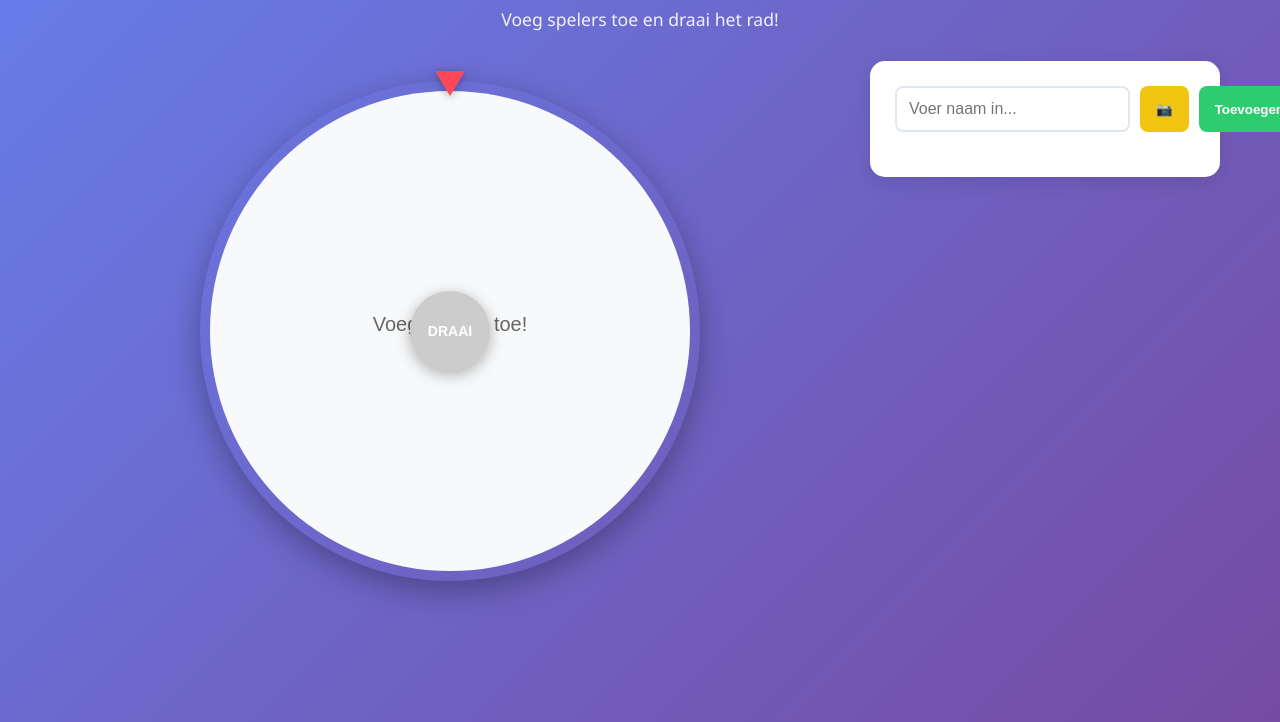
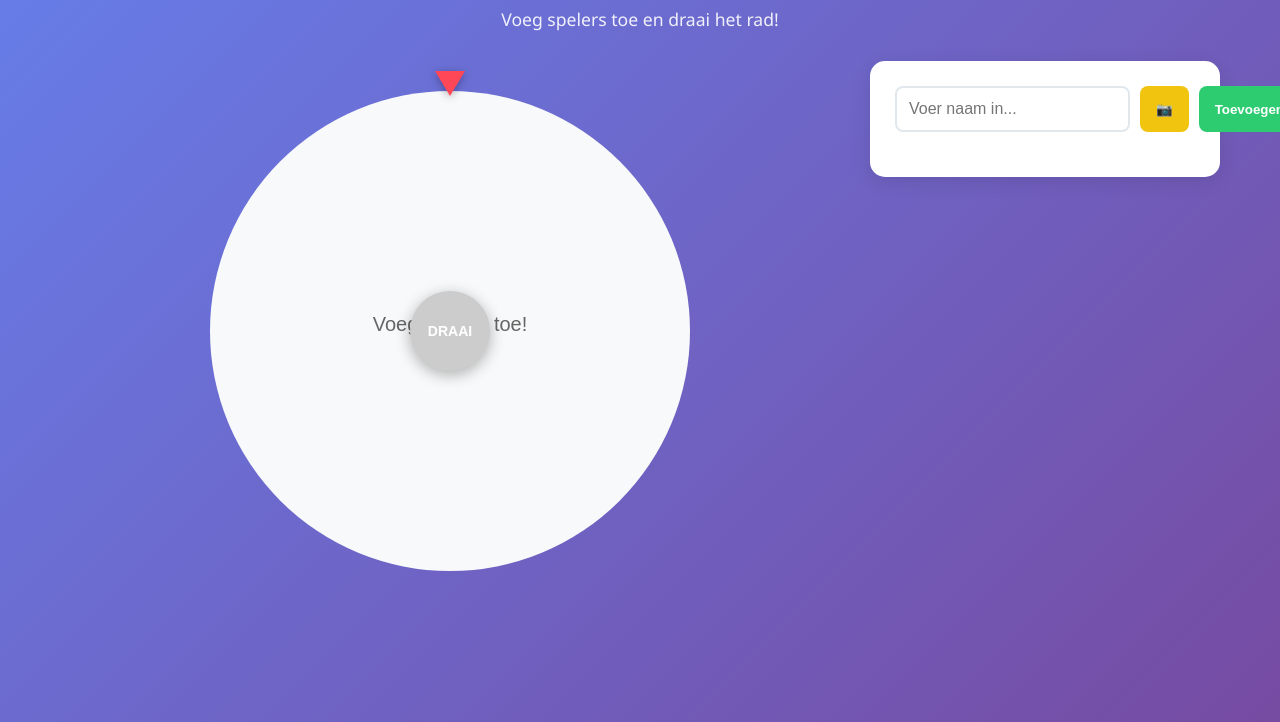
Before and after one commit to Xavi-12/Radje-website, a plain HTML site: page index.html in a window 1280 px wide. Shown: the part 78-800 px from the top of the page. Drawn offline with Linux system fonts and the light colour scheme.

Commit message:
styling update?

```diff
--- a/styles.css
+++ b/styles.css
@@ -53,7 +53,7 @@ main {
 #wheel {
     border-radius: 50%;
     background: transparent;
-    box-shadow: 0 10px 30px rgba(0,0,0,0.3);
+    box-shadow: 0 10px 30px rgba(0,0,0,0);
 }
 
 .pointer {
```
